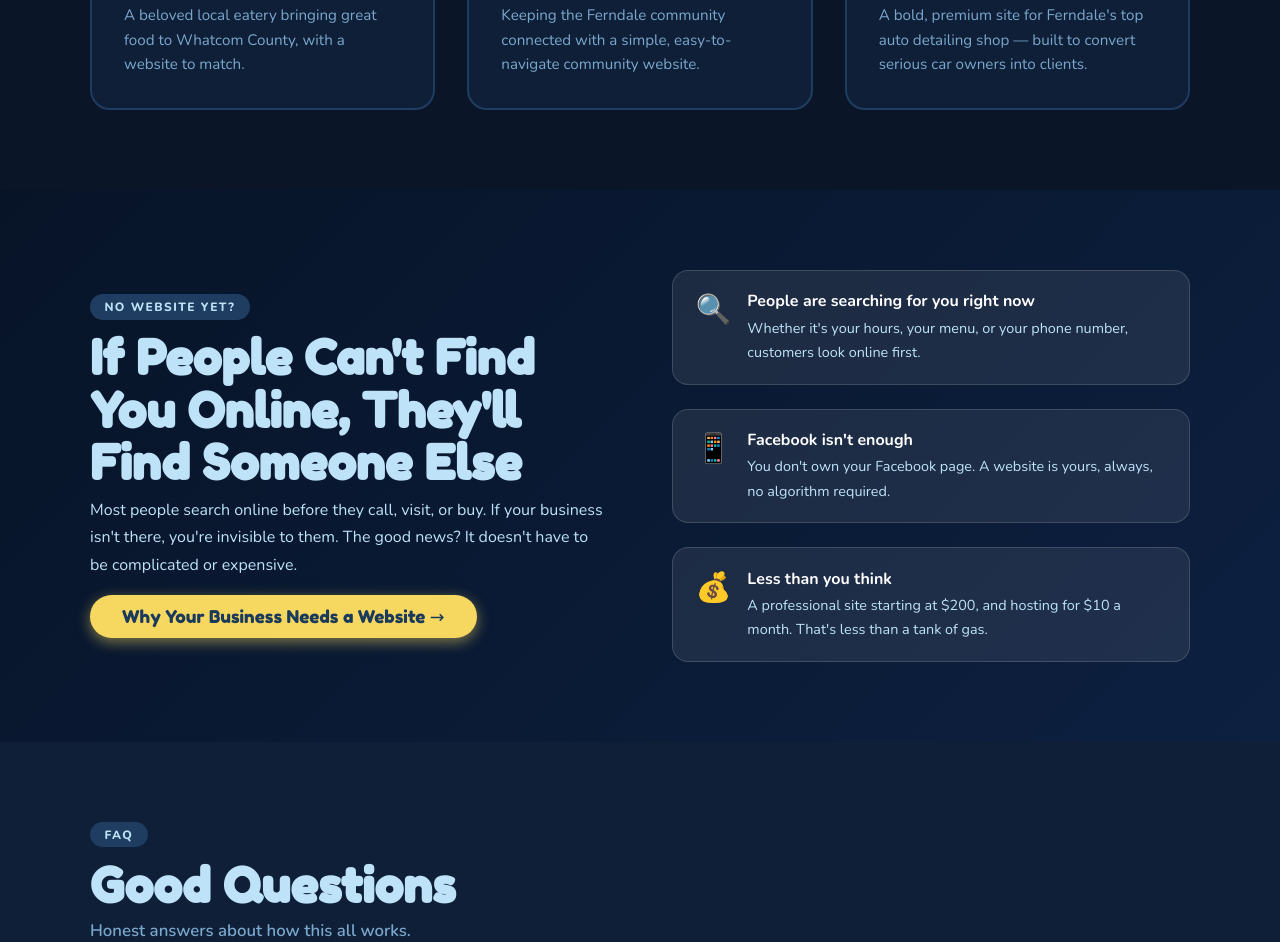
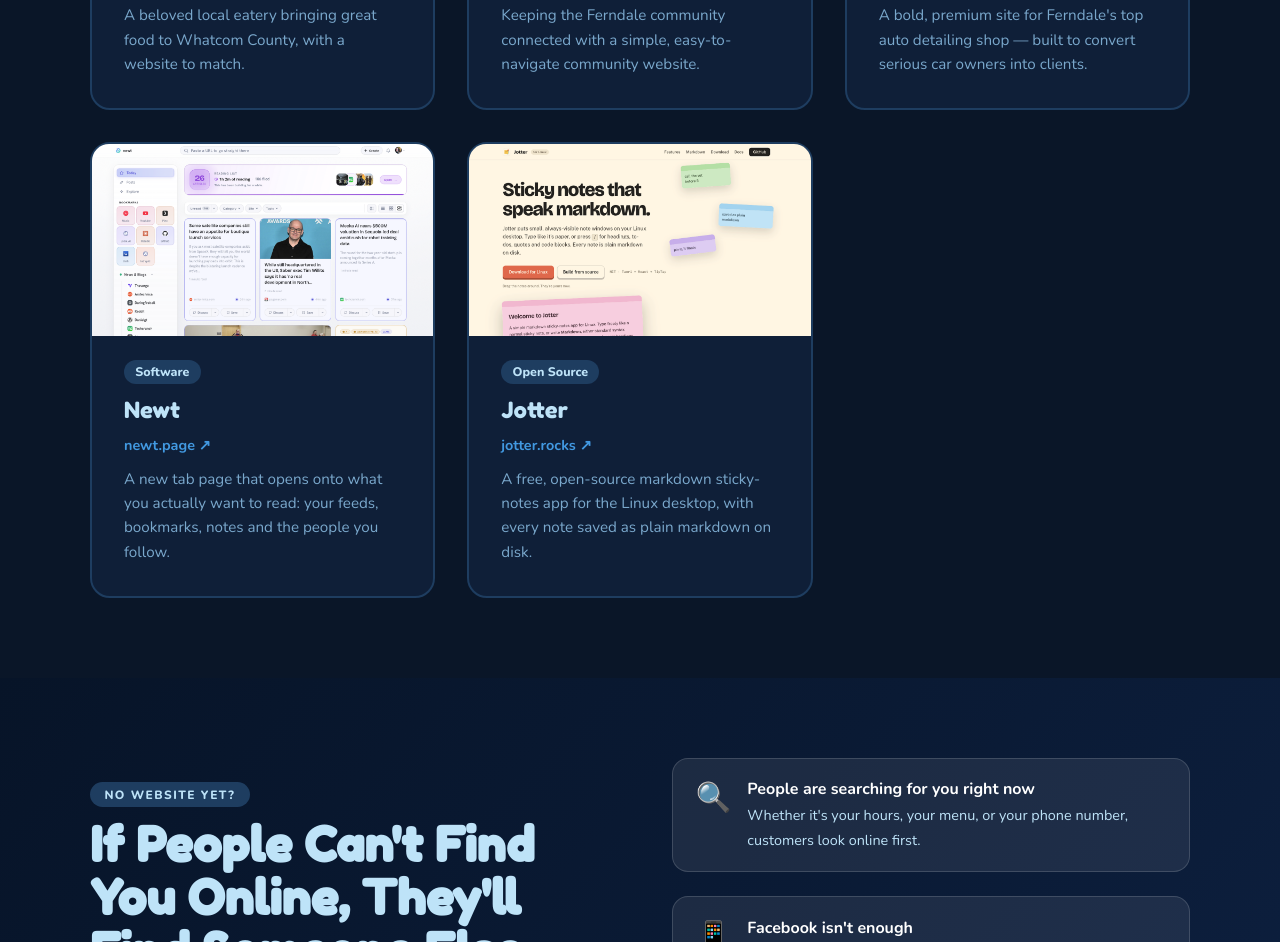
Before and after one commit to danieltucker/bellinghamhosting, a website: page index.html in a window 1280 px wide. Shown: the part 4849-5791 px from the top of the page. Drawn offline with nearby package versions, Linux system fonts and the light colour scheme.

Commit message:
added new customers

```diff
--- a/index.html
+++ b/index.html
@@ -1155,6 +1155,28 @@
         <a class="client-url" href="https://www.pinnacleautodetail.com" target="_blank" rel="noopener">pinnacleautodetail.com ↗</a>
         <p>A bold, premium site for Ferndale's top auto detailing shop — built to convert serious car owners into clients.</p>
       </div>
+      <div class="client-card">
+        <div class="client-card-thumb">
+          <img src="screenshots/newt.png" alt="Newt website" loading="lazy">
+        </div>
+        <div>
+          <span class="client-tag">Software</span>
+        </div>
+        <div class="client-name">Newt</div>
+        <a class="client-url" href="https://newt.page" target="_blank" rel="noopener">newt.page ↗</a>
+        <p>A new tab page that opens onto what you actually want to read: your feeds, bookmarks, notes and the people you follow.</p>
+      </div>
+      <div class="client-card">
+        <div class="client-card-thumb">
+          <img src="screenshots/jotter.png" alt="Jotter website" loading="lazy">
+        </div>
+        <div>
+          <span class="client-tag">Open Source</span>
+        </div>
+        <div class="client-name">Jotter</div>
+        <a class="client-url" href="https://jotter.rocks" target="_blank" rel="noopener">jotter.rocks ↗</a>
+        <p>A free, open-source markdown sticky-notes app for the Linux desktop, with every note saved as plain markdown on disk.</p>
+      </div>
     </div>
   </div>
 </section>
```
Also changed, not shown: web-design.html (+18 -0 lines), screenshots/jotter.png (added), screenshots/newt.png (added).
